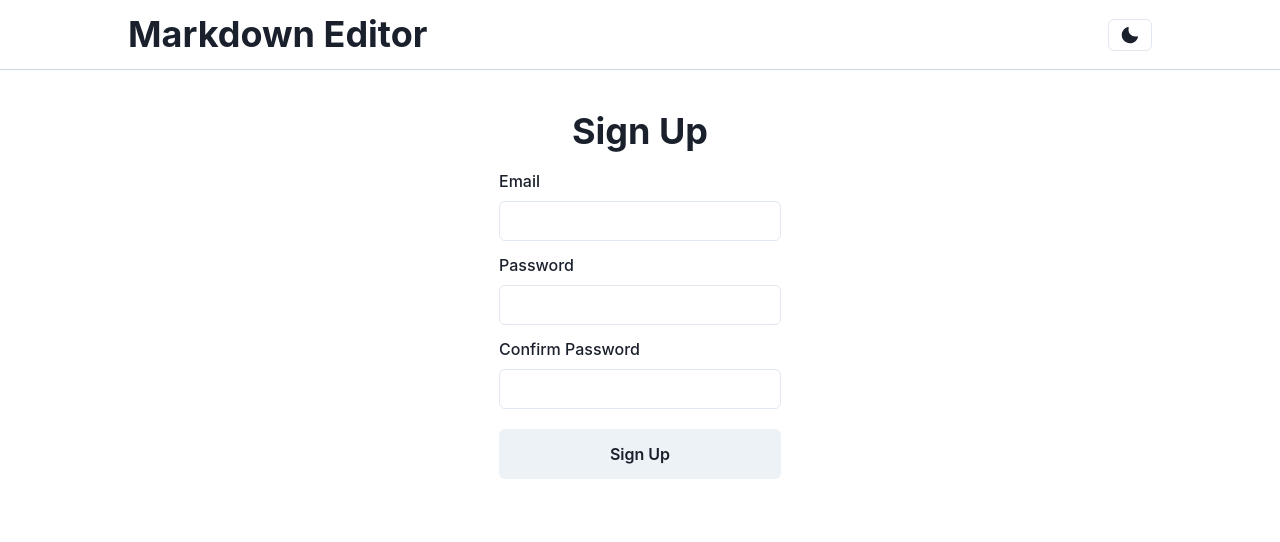
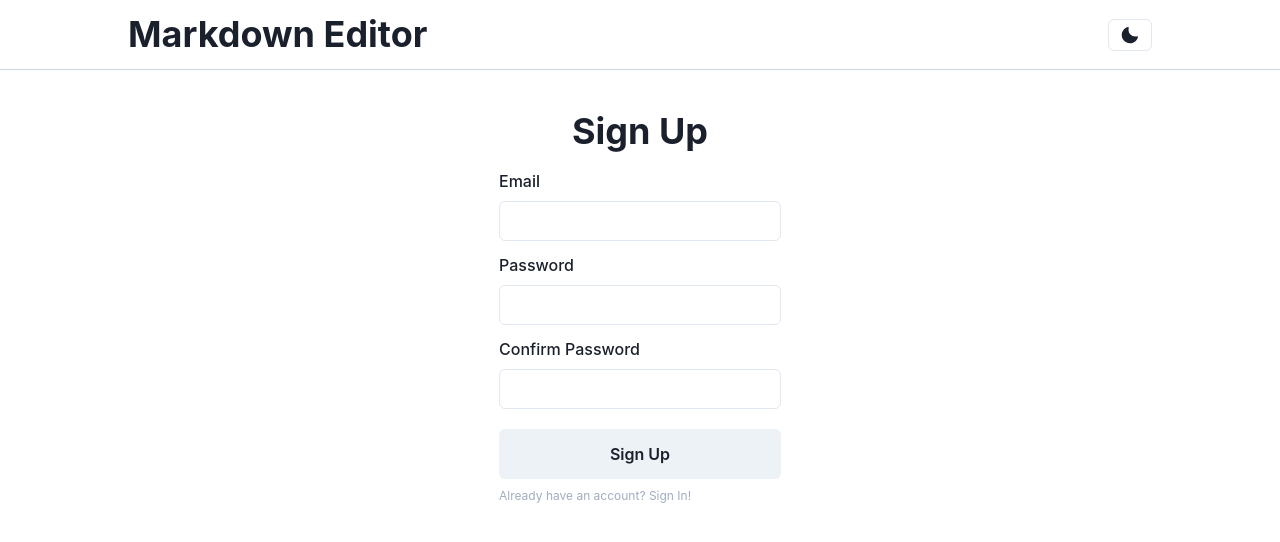
Before and after one commit to nronzel/markdown-editor, a React (Vite) app: page /signup in a window 1280 px wide. Shown: the top 542 px of the page. Built offline with nearby package versions, Linux system fonts and the light colour scheme; no server answers.

Commit message:
add: link to sign in

```diff
--- a/src/pages/signup.jsx
+++ b/src/pages/signup.jsx
@@ -1,4 +1,5 @@
 import {
+  Text,
   Box,
   Button,
   Flex,
@@ -14,7 +15,7 @@ import {
   sendEmailVerification,
 } from "firebase/auth";
 import { auth } from "../config/firebase";
-import { useNavigate } from "react-router-dom";
+import { NavLink, useNavigate } from "react-router-dom";
 import { useAuthValue } from "../config/AuthProvider";
 
 const Signup = () => {
@@ -102,6 +103,9 @@ const Signup = () => {
         <Button h="50px" mt={5} onClick={createAccount}>
           Sign Up
         </Button>
+        <Text fontSize="xs" mt={2} color="gray.400">
+          <NavLink to="/signin">Already have an account? Sign In!</NavLink>
+        </Text>
       </Flex>
     </Flex>
   );
```
